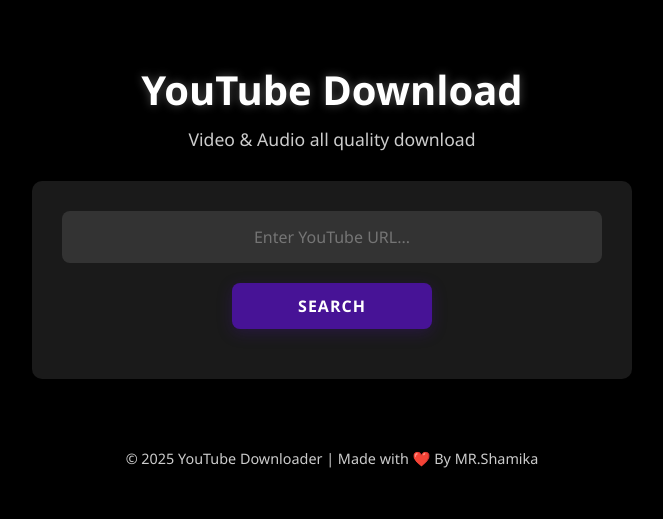
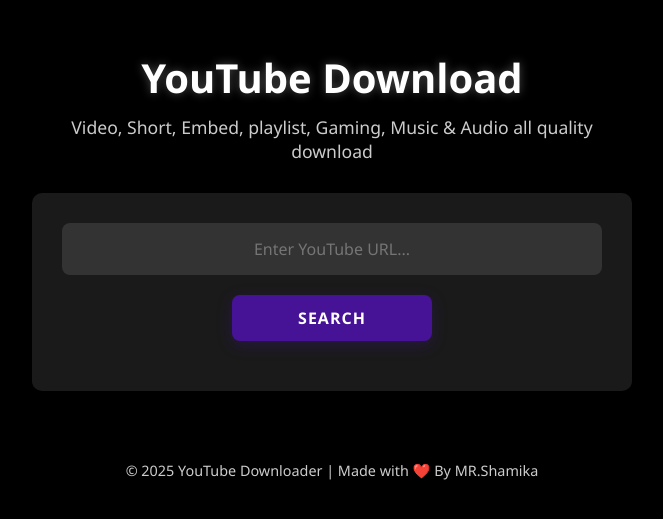
Before and after one commit to ShamikaLK/yt-downloader, a plain HTML site: page index.html in a window 1280 px wide. Shown: the part 125-644 px from the top of the page, without its empty margins (308-971 px from the left). Drawn offline with Linux system fonts and the light colour scheme.

Commit message:
Include download things in youtube

```diff
--- a/index.html
+++ b/index.html
@@ -11,7 +11,7 @@
     <div class="container">
         <div class="header">
             <h1>YouTube Download</h1>
-            <p>Video & Audio all quality download</p>
+            <p>Video, Short, Embed, playlist, Gaming, Music & Audio all quality download</p>
         </div>
         <div class="card">
             <div class="input-group">
```
